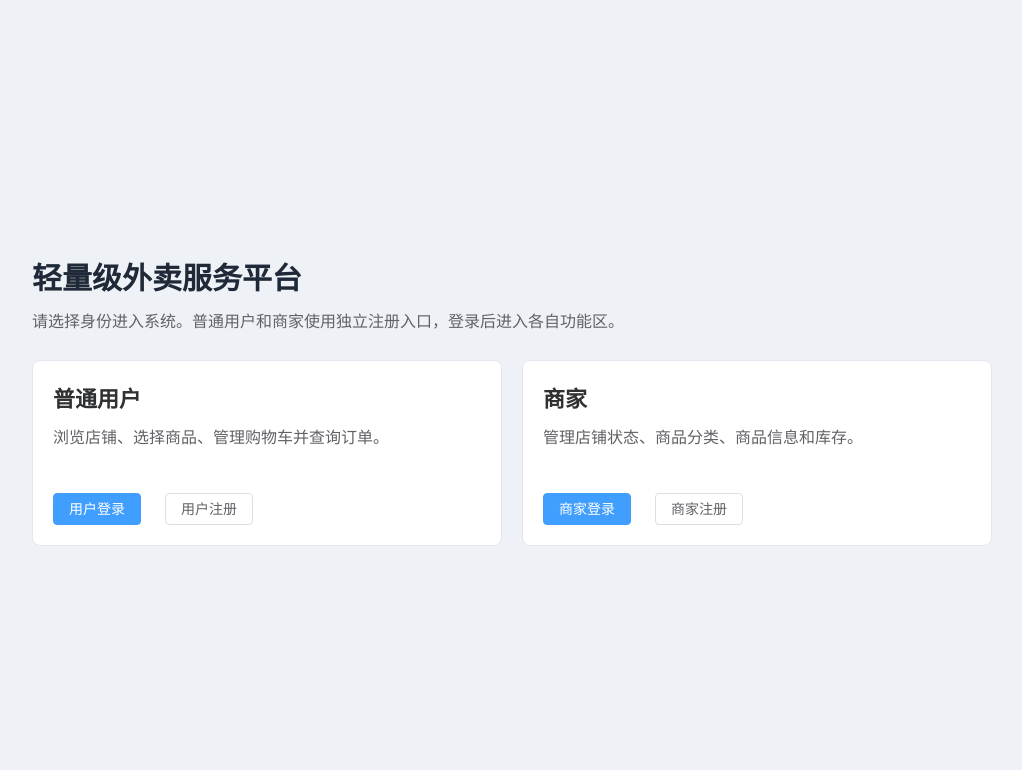
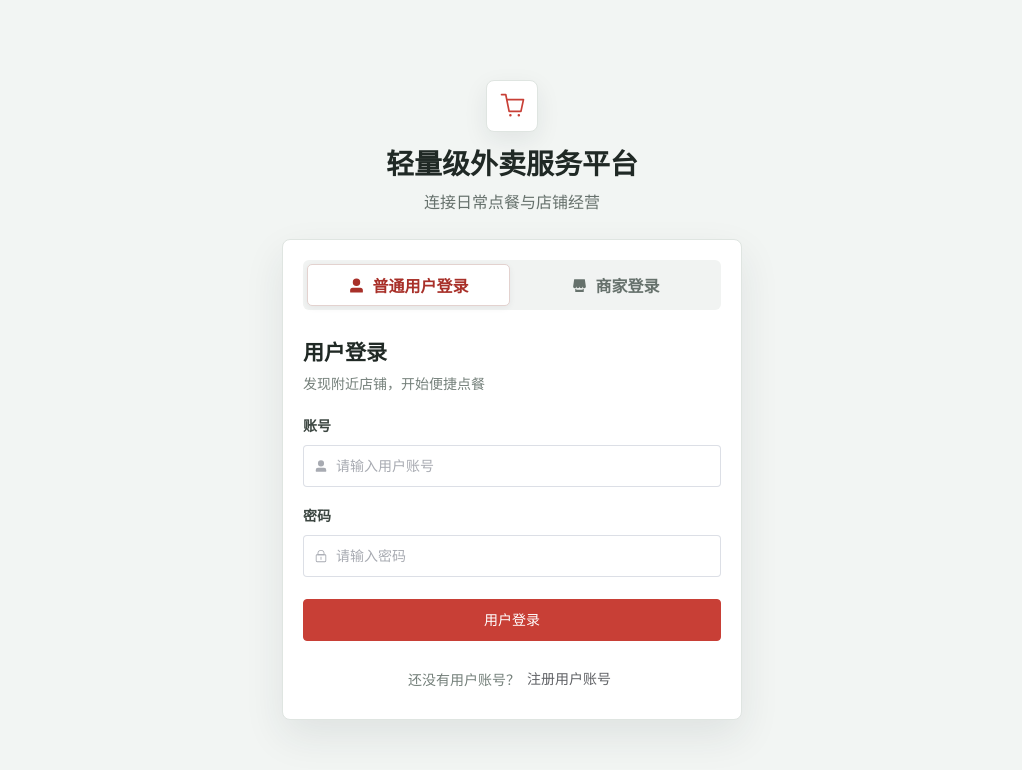
Before and after one commit to LUCAZZZBNER/SE_Practicum, a Vue app in the folder frontend/: page / in a window 1280 px wide. Shown: the top 770 px of the page, without its empty margins (128-1150 px from the left). Built offline with nearby package versions, Linux system fonts and the light colour scheme; no server answers.

Commit message:
feat(frontend): implement combined login experience [GREEN]

```diff
--- a/frontend/src/views/AuthHomeView.vue
+++ b/frontend/src/views/AuthHomeView.vue
@@ -1,30 +1,255 @@
+<script setup>
+import { reactive, ref } from 'vue'
+import { Lock, Shop, ShoppingCart, UserFilled } from '@element-plus/icons-vue'
+import { ElMessage } from 'element-plus'
+import { useRouter } from 'vue-router'
+import { loginCustomer, loginMerchant } from '../api/user'
+
+const router = useRouter()
+const activeRole = ref('customer')
+const submitting = ref(false)
+const forms = reactive({
+  customer: { account: '', password: '' },
+  merchant: { account: '', password: '' },
+})
+
+const roleConfig = {
+  customer: {
+    role: 'USER',
+    accountPlaceholder: '请输入用户账号',
+    submitText: '用户登录',
+    registerPath: '/register/customer',
+    homePath: '/customer/stores',
+    login: loginCustomer,
+  },
+  merchant: {
+    role: 'MERCHANT',
+    accountPlaceholder: '请输入商家账号',
+    submitText: '商家登录',
+    registerPath: '/register/merchant',
+    homePath: '/merchant/store',
+    login: loginMerchant,
+  },
+}
+
+function selectRole(role) {
+  activeRole.value = role
+}
+
+async function submitLogin() {
+  if (submitting.value) return
+
+  const config = roleConfig[activeRole.value]
+  const form = forms[activeRole.value]
+  submitting.value = true
+
+  try {
+    const data = await config.login({ account: form.account, password: form.password })
+    localStorage.setItem('access_token', data.accessToken)
+    localStorage.setItem('user_role', data.roles?.[0] || config.role)
+    ElMessage.success('登录成功')
+    router.push(config.homePath)
+  } catch (error) {
+    ElMessage.error(error?.message || '登录失败')
+  } finally {
+    submitting.value = false
+  }
+}
+
+function goToRegister() {
+  router.push(roleConfig[activeRole.value].registerPath)
+}
+</script>
+
 <template>
-  <main class="auth-page">
-    <section class="auth-panel">
-      <div class="auth-intro">
-        <h1>轻量级外卖服务平台</h1>
-        <p>请选择身份进入系统。普通用户和商家使用独立注册入口，登录后进入各自功能区。</p>
-      </div>
+  <main class="auth-page auth-home-page">
+    <section class="auth-home-shell" :class="`role-${activeRole}`" aria-labelledby="platform-title">
+      <header class="auth-brand-block">
+        <div class="auth-brand-mark" aria-hidden="true">
+          <ShoppingCart />
+        </div>
+        <h1 id="platform-title">轻量级外卖服务平台</h1>
+        <p>连接日常点餐与店铺经营</p>
+      </header>
 
-      <div class="auth-grid">
-        <el-card shadow="never" class="auth-card">
-          <h2>普通用户</h2>
-          <p>浏览店铺、选择商品、管理购物车并查询订单。</p>
-          <div class="auth-actions">
-            <el-button type="primary" @click="$router.push('/login/customer')">用户登录</el-button>
-            <el-button @click="$router.push('/register/customer')">用户注册</el-button>
-          </div>
-        </el-card>
+      <el-card shadow="never" class="login-card">
+        <div class="role-tabs" role="tablist" aria-label="登录身份">
+          <button
+            type="button"
+            role="tab"
+            data-testid="customer-tab"
+            :aria-selected="activeRole === 'customer'"
+            :class="{ active: activeRole === 'customer' }"
+            @click="selectRole('customer')"
+          >
+            <UserFilled aria-hidden="true" />
+            <span>普通用户登录</span>
+          </button>
+          <button
+            type="button"
+            role="tab"
+            data-testid="merchant-tab"
+            :aria-selected="activeRole === 'merchant'"
+            :class="{ active: activeRole === 'merchant' }"
+            @click="selectRole('merchant')"
+          >
+            <Shop aria-hidden="true" />
+            <span>商家登录</span>
+          </button>
+        </div>
 
-        <el-card shadow="never" class="auth-card">
-          <h2>商家</h2>
-          <p>管理店铺状态、商品分类、商品信息和库存。</p>
-          <div class="auth-actions">
-            <el-button type="primary" @click="$router.push('/login/merchant')">商家登录</el-button>
-            <el-button @click="$router.push('/register/merchant')">商家注册</el-button>
-          </div>
-        </el-card>
-      </div>
+        <div class="login-heading">
+          <h2>{{ roleConfig[activeRole].submitText }}</h2>
+          <p>{{ activeRole === 'customer' ? '发现附近店铺，开始便捷点餐' : '管理店铺、商品与订单' }}</p>
+        </div>
+
+        <el-form class="login-form" :model="forms[activeRole]" label-position="top" @submit.prevent="submitLogin">
+          <el-form-item label="账号">
+            <el-input
+              v-model="forms[activeRole].account"
+              :prefix-icon="UserFilled"
+              :placeholder="roleConfig[activeRole].accountPlaceholder"
+              autocomplete="username"
+            />
+          </el-form-item>
+          <el-form-item label="密码">
+            <el-input
+              v-model="forms[activeRole].password"
+              :prefix-icon="Lock"
+              type="password"
+              show-password
+              placeholder="请输入密码"
+              autocomplete="current-password"
+              @keyup.enter="submitLogin"
+            />
+          </el-form-item>
+
+          <el-button
+            class="login-submit"
+            data-testid="login-submit"
+            type="primary"
+            :loading="submitting"
+            :disabled="submitting"
+            @click="submitLogin"
+          >
+            {{ roleConfig[activeRole].submitText }}
+          </el-button>
+        </el-form>
+
+        <div class="register-row">
+          <span>{{ activeRole === 'customer' ? '还没有用户账号？' : '还没有商家账号？' }}</span>
+          <el-button data-testid="register-link" link @click="goToRegister">
+            {{ activeRole === 'customer' ? '注册用户账号' : '注册商家账号' }}
+          </el-button>
+        </div>
+      </el-card>
     </section>
   </main>
 </template>
+
+<style scoped>
+.auth-home-page { background: #f2f5f3; }
+.auth-home-shell { width: min(460px, 100%); }
+.auth-brand-block { margin-bottom: 24px; text-align: center; }
+.auth-brand-mark {
+  display: grid;
+  width: 52px;
+  height: 52px;
+  margin: 0 auto 14px;
+  place-items: center;
+  color: #c83f36;
+  background: #ffffff;
+  border: 1px solid #dfe5e1;
+  border-radius: 8px;
+  box-shadow: 0 8px 24px rgba(31, 41, 55, 0.08);
+}
+.auth-brand-mark svg { width: 27px; height: 27px; }
+.auth-brand-block h1 {
+  margin: 0;
+  color: #202925;
+  font-size: 28px;
+  line-height: 1.3;
+  letter-spacing: 0;
+}
+.auth-brand-block p { margin: 8px 0 0; color: #66716c; line-height: 1.6; }
+.login-card {
+  border: 1px solid #dfe5e1;
+  border-radius: 8px;
+  box-shadow: 0 16px 40px rgba(31, 41, 55, 0.09);
+}
+.role-tabs {
+  display: grid;
+  grid-template-columns: repeat(2, minmax(0, 1fr));
+  gap: 4px;
+  padding: 4px;
+  background: #f1f3f2;
+  border-radius: 6px;
+}
+.role-tabs button {
+  display: flex;
+  min-width: 0;
+  min-height: 42px;
+  align-items: center;
+  justify-content: center;
+  gap: 7px;
+  padding: 8px 10px;
+  color: #66716c;
+  font: inherit;
+  font-weight: 600;
+  letter-spacing: 0;
+  cursor: pointer;
+  background: transparent;
+  border: 1px solid transparent;
+  border-radius: 5px;
+}
+.role-tabs button svg { width: 17px; height: 17px; flex: 0 0 auto; }
+.role-tabs button.active {
+  color: #a83029;
+  background: #ffffff;
+  border-color: #e3d2cf;
+  box-shadow: 0 2px 6px rgba(31, 41, 55, 0.06);
+}
+.role-merchant .role-tabs button.active { color: #176554; border-color: #c9ddd6; }
+.role-tabs button:focus-visible { outline: 2px solid #2563eb; outline-offset: 2px; }
+.login-heading { margin: 26px 0 22px; }
+.login-heading h2 { margin: 0; color: #202925; font-size: 21px; letter-spacing: 0; }
+.login-heading p { margin: 7px 0 0; color: #75807b; font-size: 14px; }
+.login-form :deep(.el-form-item__label) { color: #3d4742; font-weight: 600; }
+.login-form :deep(.el-input__wrapper) { min-height: 42px; }
+.login-submit {
+  width: 100%;
+  min-height: 42px;
+  margin-top: 4px;
+  --el-button-bg-color: #c83f36;
+  --el-button-border-color: #c83f36;
+  --el-button-hover-bg-color: #ae342d;
+  --el-button-hover-border-color: #ae342d;
+  --el-button-active-bg-color: #962c26;
+  --el-button-active-border-color: #962c26;
+}
+.role-merchant .login-submit {
+  --el-button-bg-color: #176554;
+  --el-button-border-color: #176554;
+  --el-button-hover-bg-color: #125344;
+  --el-button-hover-border-color: #125344;
+  --el-button-active-bg-color: #0e4539;
+  --el-button-active-border-color: #0e4539;
+}
+.register-row {
+  display: flex;
+  min-height: 40px;
+  align-items: center;
+  justify-content: center;
+  gap: 2px;
+  margin-top: 18px;
+  color: #75807b;
+  font-size: 14px;
+}
+.register-row :deep(.el-button) { padding-right: 4px; padding-left: 4px; }
+
+@media (max-width: 520px) {
+  .auth-home-page { align-items: flex-start; padding: 28px 16px; }
+  .auth-brand-block h1 { font-size: 24px; }
+  .role-tabs button { font-size: 13px; }
+}
+</style>
```
